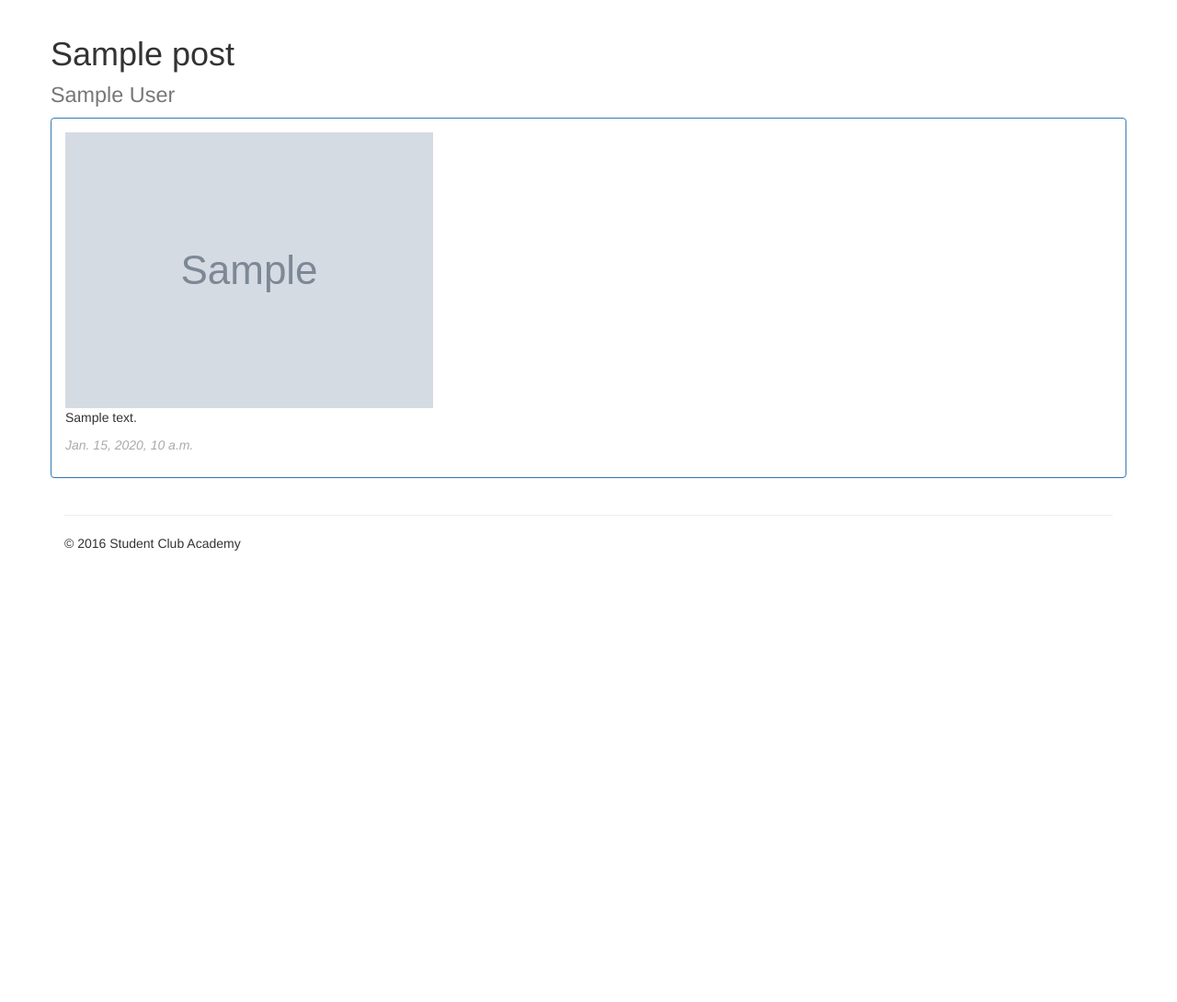
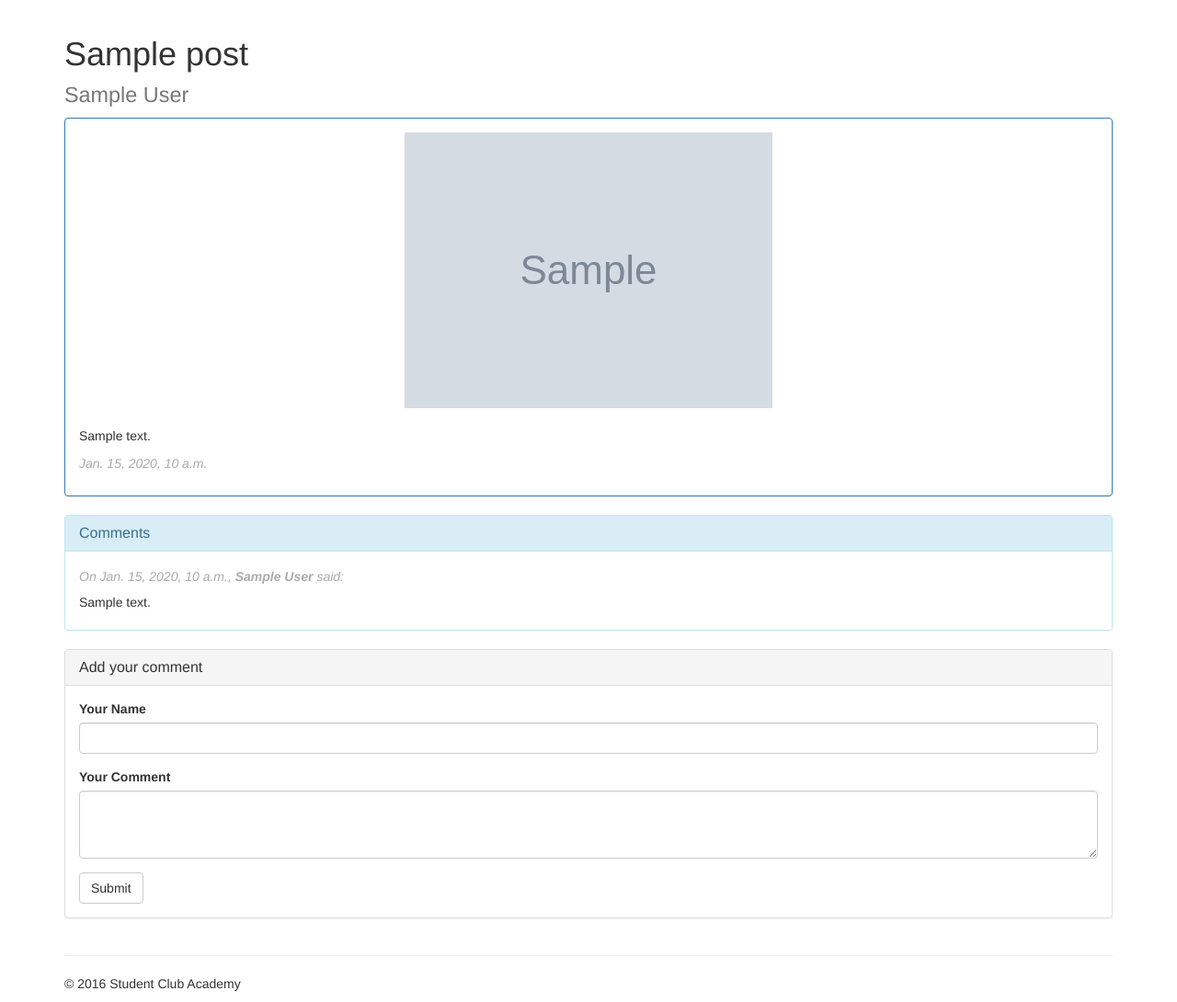
Before and after one commit to osamak/academy-newsite, a Django app: template news/templates/news/details_bootstrap.html in a window 1280 px wide. Shown: the part 51-1141 px from the top of the page at 92% size. Before the commit the page ends 650 px from the top, so only its background shows below. Run offline with Django 3.2, Linux system fonts and the light colour scheme; the template is opened without the code that fills it: most values are stand-ins (such as "Sample title", 1, 10 or a date in 2020); grey boxes marked "Sample" are stand-in pictures; some libraries are stand-ins or nearby versions.

Commit message:
End of Django session 4 (Complete)

```diff
--- a/news/templates/news/details_bootstrap.html
+++ b/news/templates/news/details_bootstrap.html
@@ -36,7 +36,7 @@
             <span class="icon-bar"></span>
             <span class="icon-bar"></span>
           </button>
-          <a class="navbar-brand" href="#">Our Awesome News</a>
+          <a class="navbar-brand" href="{% url 'news:index' %}">Our Awesome News</a>
         </div>
       </div>
     </nav>
@@ -44,6 +44,7 @@
     <div class="container">
       <!-- Example row of columns -->
       <div class="row">
+        <div class="col-md-12">
 
           <h1>{{ post.title }}<br>
           <small>{{ post.author }}</small></h1>
@@ -52,17 +53,68 @@
             <div class="panel-body">
 
               {% if post.image %}
-              <img src="{{ post.image.url }}" />
+                <img class="post-image" src="{{ post.image.url }}" />
               {% endif %}
 
-            <p>{{ post.body|linebreaksbr }}</p>
+              <p class="post-body">{{ post.body|linebreaksbr }}</p>
 
               <p class="pub-date">{{ post.pub_date }}</p>
 
             </div>
           </div>
+        </div>
+      </div>
+
+      <div class="row">
+        <div class="col-md-12">
+
+          <div class="panel panel-info">
+            <div class="panel-heading">
+              <h3 class="panel-title">Comments</h3>
+            </div>
+
+            <ul class="list-group">
+              {% for comment in post.comment_set.all %}
+               <li class="list-group-item">
+                 <h5 class="comment-header">On {{ comment.pub_date }}, <b>{{ comment.author }}</b> said:</h5>
+                 <p>{{ comment.body|linebreaksbr }}</p>
+               </li>
+              {% empty %}
+                <li class="list-group-item">
+                  <h5 class="comment-header">No one has commented on this post yet.</h5>
+                </li>
+              {% endfor %}
+            </ul>
+          </div>
+        </div>
+      </div>
+
+      <div class="row">
+        <div class="col-md-12">
+
+          <div class="panel panel-default">
+            <div class="panel-heading">
+              <h3 class="panel-title">Add your comment</h3>
+            </div>
+            <div class="panel-body">
+              <form method="post" action="{#{% url 'news:comment' post.id %}#}">
+                {% csrf_token %}
+                <div class="form-group">
+                  <label for="commentAuthor">Your Name</label>
+                  <input type="text" class="form-control" id="commentAuthor" name="author" required>
+                </div>
+                <div class="form-group">
+                  <label for="commentBody">Your Comment</label>
+                  <textarea rows="3" class="form-control" id="commentBody" name="body" required></textarea>
+                </div>
+                <button type="submit" class="btn btn-default">Submit</button>
+              </form>
+            </div>
+          </div>
 
         </div>
+      </div>
+
       <hr>
 
       <footer>
```
Also changed, not shown: news/templates/news/index_bootstrap.html (+28 -4 lines), news/views.py (+5 -3 lines), newssite2/urls.py (line endings or trailing spaces). Lines whose indentation alone changed are shown as unchanged.
